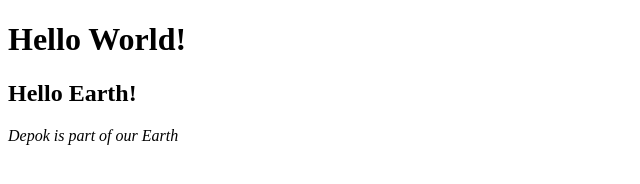
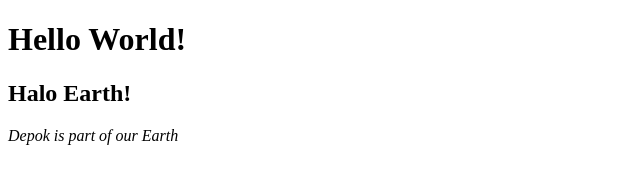
Before and after one commit to fhenix14/test1, a plain HTML site: page index.html in a window 1280 px wide. Shown: the full height of the page, 0-640 px from the left. Drawn offline with Linux system fonts and the light colour scheme.

Commit message:
mengubah hello jadi halo

```diff
--- a/index.html
+++ b/index.html
@@ -5,7 +5,7 @@
 </head>
 <body>
 <h1>Hello World!</h1>
-<h2>Hello Earth!</h2>
+<h2>Halo Earth!</h2>
 
 <i>Depok is part of our Earth</i>
 
```
